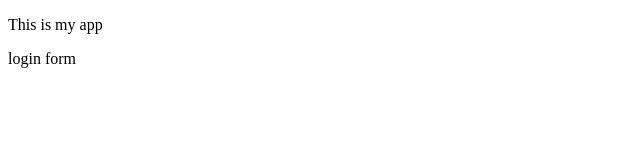
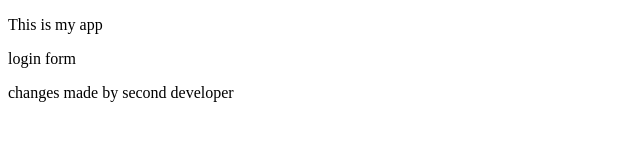
Before and after one commit to shi-kha/myappsample, a plain HTML site: page index.html in a window 1280 px wide. Shown: the whole page, without its empty margins (0-640 px from the left). Drawn offline with Linux system fonts and the light colour scheme.

Commit message:
changes made in index.html file

```diff
--- a/index.html
+++ b/index.html
@@ -6,5 +6,6 @@
 <body>
 	<p>This is my app</p>
 	login form
+	<p>changes made by second developer</p>
 </body>
 </html>
```
